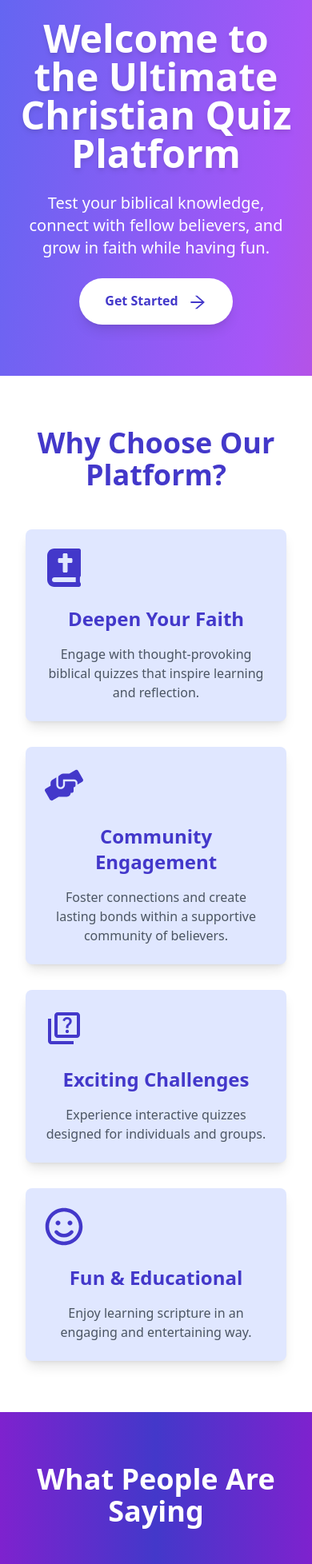
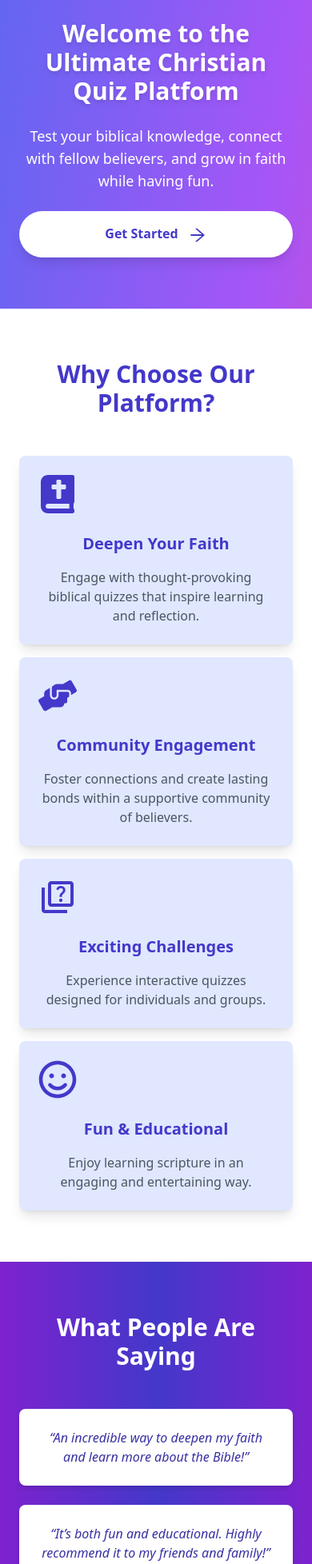
Before and after one commit to Oyasikelly/QuizMaster, a Next.js app: page /authenticate in a window 390 px wide. Shown: the part 40-1996 px from the top of the page at 80% size. Built offline with nearby package versions, Linux system fonts and the light colour scheme; what @supabase/auth-helpers-nextjs would draw is missing.

Commit message:
updated components

```diff
--- a/src/app/quiz/results/page.jsx
+++ b/src/app/quiz/results/page.jsx
@@ -1,25 +1,30 @@
 "use client";
 
-import { useState, useEffect } from "react";
+import { useState, useEffect, Suspense } from "react";
 import { useRouter, useSearchParams } from "next/navigation";
 import { motion } from "framer-motion";
 
 const ResultsContent = () => {
   const router = useRouter();
   const searchParams = useSearchParams();
-  const correctAnswers = parseInt(searchParams.get("correct"), 10);
-  const totalQuestions = parseInt(searchParams.get("total"), 10);
+
+  const correctAnswers = parseInt(searchParams?.get("correct") || "0", 10);
+  const totalQuestions = parseInt(searchParams?.get("total") || "0", 10);
 
   const [answers, setAnswers] = useState([]);
   const [questions, setQuestions] = useState([]);
   const [showAnswers, setShowAnswers] = useState(false);
 
   useEffect(() => {
-    const quizResults = localStorage.getItem("quizResults");
-    if (quizResults) {
-      const { answers, questions } = JSON.parse(quizResults);
-      setAnswers(answers);
-      setQuestions(questions);
+    try {
+      const quizResults = localStorage.getItem("quizResults");
+      if (quizResults) {
+        const { answers, questions } = JSON.parse(quizResults);
+        setAnswers(answers || []);
+        setQuestions(questions || []);
+      }
+    } catch (error) {
+      console.error("Error fetching quiz results:", error);
     }
   }, []);
 
@@ -92,4 +97,10 @@ const ResultsContent = () => {
   );
 };
 
-export default ResultsContent;
+const ResultsPage = () => (
+  <Suspense fallback={<div className="text-center text-white">Loading...</div>}>
+    <ResultsContent />
+  </Suspense>
+);
+
+export default ResultsPage;
--- a/src/components/LandingPage.jsx
+++ b/src/components/LandingPage.jsx
@@ -1,8 +1,8 @@
 "use client";
 
-import React, { useState } from "react";
+import React from "react";
 import { motion } from "framer-motion";
-import { FaBible, FaHandsHelping, FaCross, FaRegSmile } from "react-icons/fa";
+import { FaBible, FaHandsHelping, FaRegSmile } from "react-icons/fa";
 import { AiOutlineArrowRight } from "react-icons/ai";
 import { MdOutlineQuiz } from "react-icons/md";
 
@@ -11,6 +11,7 @@ const quotes = [
   "“It’s both fun and educational. Highly recommend it to my friends and family!”",
   "“This platform has been a blessing! I’ve grown spiritually and enjoyed every moment.”",
 ];
+
 const features = [
   {
     icon: <FaBible className="text-indigo-700 text-5xl" />,
@@ -33,25 +34,26 @@ const features = [
     text: "Enjoy learning scripture in an engaging and entertaining way.",
   },
 ];
+
 const LandingPage = ({ toggleAuthModal }) => {
   return (
     <div className="bg-gradient-to-br from-indigo-500 via-purple-500 to-pink-500 min-h-screen text-white flex flex-col">
       {/* Hero Section */}
-      <header className="text-center py-16 px-6">
+      <header className="text-center py-16 px-6 sm:px-4">
         <motion.h1
-          className="text-5xl font-extrabold mb-6 drop-shadow-md"
+          className="text-3xl md:text-5xl font-extrabold mb-6 drop-shadow-md"
           initial={{ y: -50, opacity: 0 }}
           animate={{ y: 0, opacity: 1 }}
           transition={{ duration: 0.6 }}
         >
           Welcome to the Ultimate Christian Quiz Platform
         </motion.h1>
-        <p className="text-xl mb-6">
+        <p className="text-lg md:text-xl mb-6">
           Test your biblical knowledge, connect with fellow believers, and grow
           in faith while having fun.
         </p>
         <motion.button
-          className="px-8 py-4 bg-white text-indigo-700 font-bold rounded-full shadow-lg hover:bg-gray-100 transition duration-300"
+          className="w-full sm:w-auto px-8 py-4 bg-white text-indigo-700 font-bold rounded-full shadow-lg hover:bg-gray-100 transition duration-300"
           onClick={toggleAuthModal}
           whileHover={{ scale: 1.1 }}
           whileTap={{ scale: 0.9 }}
@@ -63,11 +65,11 @@ const LandingPage = ({ toggleAuthModal }) => {
 
       {/* Core Features Section */}
       <section className="py-16 bg-white text-gray-800">
-        <div className="container mx-auto px-8">
-          <h2 className="text-center text-4xl font-bold mb-12 text-indigo-700">
+        <div className="container max-w-7xl mx-auto px-6 sm:px-4">
+          <h2 className="text-center text-3xl md:text-4xl font-bold mb-12 text-indigo-700">
             Why Choose Our Platform?
           </h2>
-          <div className="grid grid-cols-1 md:grid-cols-4 gap-8">
+          <div className="grid grid-cols-1 sm:grid-cols-2 lg:grid-cols-4 gap-4 sm:gap-8">
             {features.map((feature, index) => (
               <motion.div
                 key={index}
@@ -78,7 +80,7 @@ const LandingPage = ({ toggleAuthModal }) => {
                 viewport={{ once: true }}
               >
                 {feature.icon}
-                <h3 className="text-2xl font-bold mt-6 text-indigo-700">
+                <h3 className="text-xl md:text-2xl font-bold mt-6 text-indigo-700">
                   {feature.title}
                 </h3>
                 <p className="mt-4 text-gray-600">{feature.text}</p>
@@ -90,8 +92,10 @@ const LandingPage = ({ toggleAuthModal }) => {
 
       {/* Testimonies Section */}
       <section className="py-16 bg-gradient-to-r from-purple-700 via-indigo-700 to-purple-700">
-        <div className="container mx-auto px-8 text-center text-white">
-          <h2 className="text-4xl font-bold mb-12">What People Are Saying</h2>
+        <div className="container max-w-7xl mx-auto px-6 sm:px-4 text-center text-white">
+          <h2 className="text-3xl md:text-4xl font-bold mb-12">
+            What People Are Saying
+          </h2>
           <motion.div
             className="space-y-6"
             initial={{ opacity: 0 }}
@@ -113,11 +117,11 @@ const LandingPage = ({ toggleAuthModal }) => {
 
       {/* Call to Action Section */}
       <section className="py-16 bg-indigo-500 text-center">
-        <h2 className="text-4xl font-extrabold text-white mb-8">
+        <h2 className="text-3xl md:text-4xl font-extrabold text-white mb-8">
           Ready to Start Your Faith Journey?
         </h2>
         <motion.button
-          className="px-8 py-4 bg-white text-indigo-700 font-bold rounded-full shadow-lg hover:bg-gray-100 transition duration-300"
+          className="w-fit sm:w-auto px-8 py-4 bg-white text-indigo-700 font-bold rounded-full shadow-lg hover:bg-gray-100 transition duration-300"
           onClick={toggleAuthModal}
           whileHover={{ scale: 1.1 }}
           whileTap={{ scale: 0.9 }}
```
